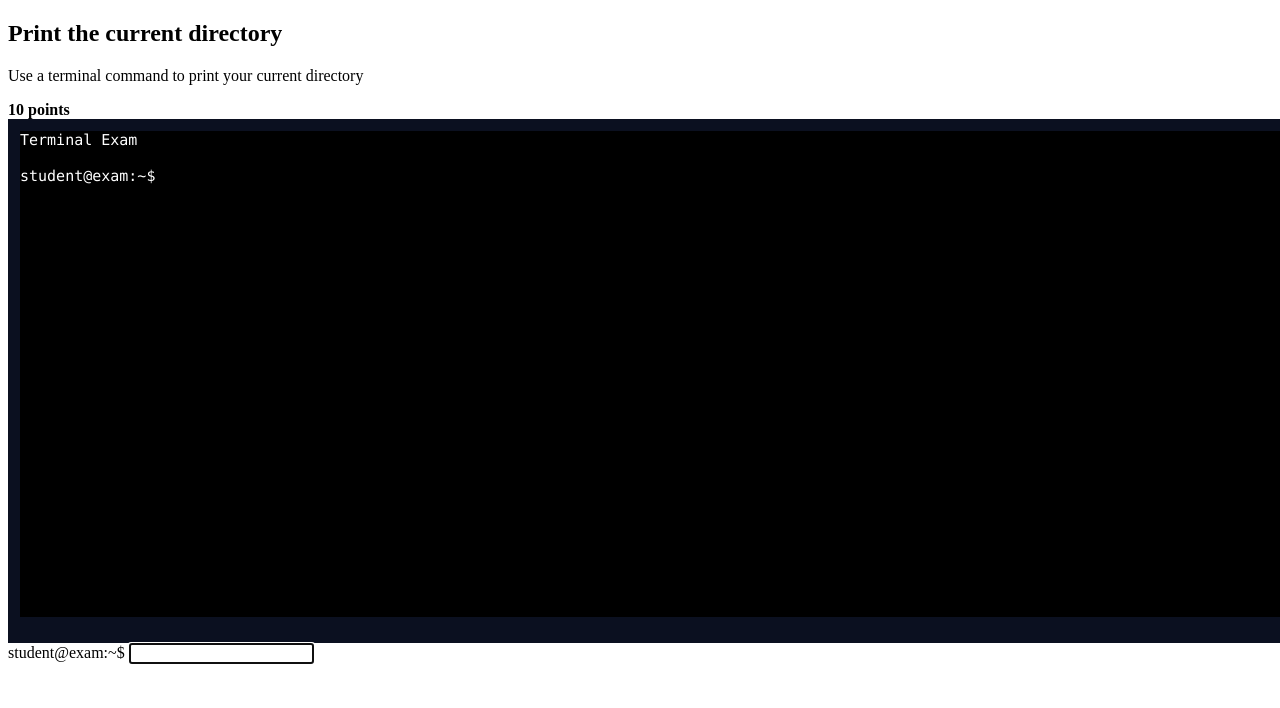
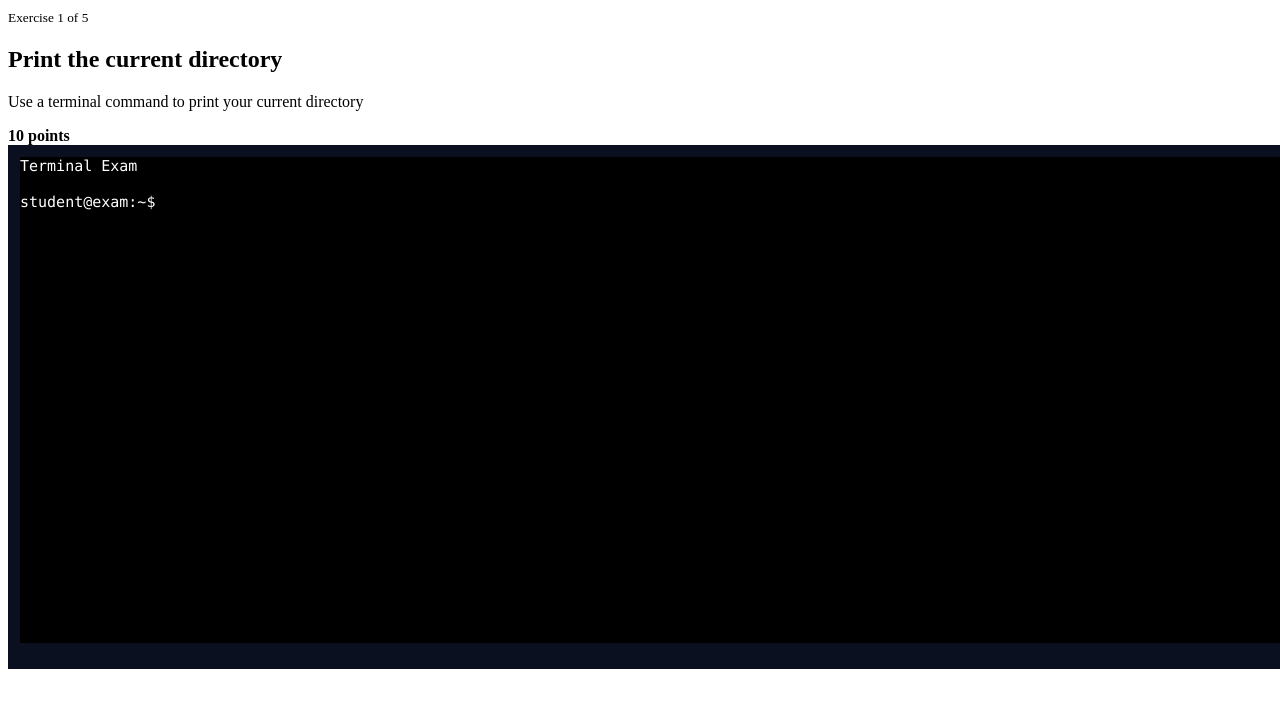
Before and after one commit to YahyaNashar22/terminal-exam, a Vue app: page /exam in a window 1280 px wide. Shown: the top 708 px of the page. Built offline with nearby package versions, Linux system fonts and the light colour scheme; the HTML template or start-up script is replaced by a standard one.

Commit message:
created an ExamCard component

```diff
--- /dev/null
+++ b/src/components/ExerciseCard.vue
@@ -0,0 +1,30 @@
+<script setup lang="ts">
+import type { Exercise } from '@/types/exercise'
+
+defineProps<{
+  exercise: Exercise
+  currentNumber: number
+  total: number
+  message?: string
+}>()
+</script>
+
+<template>
+  <section class="exercise-card">
+    <small> Exercise {{ currentNumber }} of {{ total }} </small>
+
+    <h1>
+      {{ exercise.title }}
+    </h1>
+
+    <p>
+      {{ exercise.description }}
+    </p>
+
+    <strong> {{ exercise.points }} points </strong>
+
+    <p v-if="message">
+      {{ message }}
+    </p>
+  </section>
+</template>
--- a/src/components/TerminalPanel.vue
+++ b/src/components/TerminalPanel.vue
@@ -13,6 +13,8 @@ let terminal: Terminal | null = null
 let fitAddon: FitAddon | null = null
 
 let currentInput = ''
+
+const emit = defineEmits<{ commandExecuted: [] }>()
 
 function runCommand(): void {
   if (!terminal) {
@@ -32,6 +34,8 @@ function runCommand(): void {
   }
 
   currentInput = ''
+
+  emit('commandExecuted')
 
   terminal.write(terminalStore.prompt)
 }
--- a/src/views/ExamView.vue
+++ b/src/views/ExamView.vue
@@ -1,55 +1,42 @@
 <script setup lang="ts">
-import { ref } from 'vue'
-import { useTerminalStore } from '@/stores/terminal'
 import { useExamStore } from '@/stores/exam'
 import TerminalPanel from '@/components/TerminalPanel.vue'
+import { useRouter } from 'vue-router'
+import { useTerminalStore } from '@/stores/terminal'
+import { ref } from 'vue'
+import ExerciseCard from '@/components/ExerciseCard.vue'
 
+const router = useRouter()
+
+const examStore = useExamStore()
 const terminalStore = useTerminalStore()
-const examStore = useExamStore()
 
-const command = ref('')
-const output = ref<string[]>([])
+const message = ref<string>('')
 
-function submitCommand() {
-  const result = terminalStore.execute(command.value)
-
-  output.value.push(`${terminalStore.prompt}${command.value}`)
-
-  output.value.push(...result.output)
-
+function handleCommandExecute(): void {
   const passed = examStore.evaluateCurrentExercise(terminalStore.getSnapshot())
-
-  if (passed) {
-    output.value.push('Exercise completed.')
+  if (!passed) {
+    return
   }
 
-  command.value = ''
+  message.value = 'Exercise completed'
+
+  if (examStore.isFinished) {
+    router.push({ name: 'results' })
+  }
 }
 </script>
 
 <template>
   <main>
-    <section v-if="examStore.currentExercise">
-      <h2>
-        {{ examStore.currentExercise.title }}
-      </h2>
+    <ExerciseCard
+      v-if="examStore.currentExercise"
+      :exercise="examStore.currentExercise"
+      :current-number="examStore.currentExerciseIndex + 1"
+      :total="examStore.exercises.length"
+      :message="message"
+    />
 
-      <p>
-        {{ examStore.currentExercise.description }}
-      </p>
-
-      <strong> {{ examStore.currentExercise.points }} points </strong>
-    </section>
-
-    <TerminalPanel />
-
-    <div v-for="(line, index) in output" :key="index">
-      {{ line }}
-    </div>
-
-    <form @submit.prevent="submitCommand">
-      <span>{{ terminalStore.prompt }}</span>
-      <input v-model="command" autofocus />
-    </form>
+    <TerminalPanel @command-executed="handleCommandExecute" />
   </main>
 </template>
```
